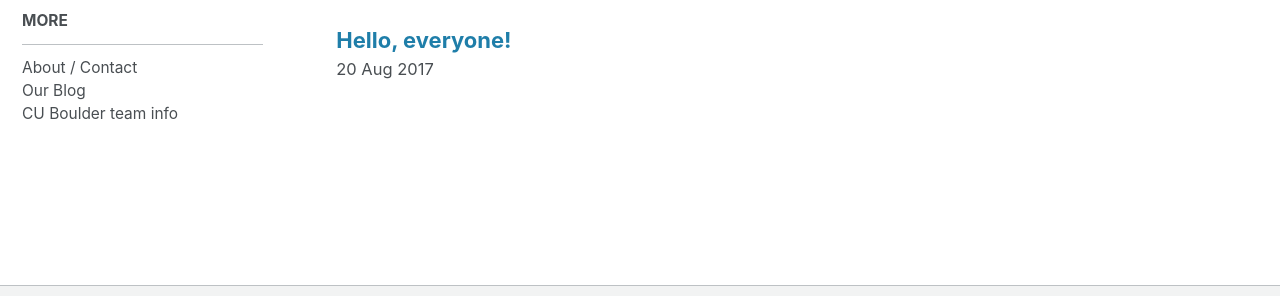
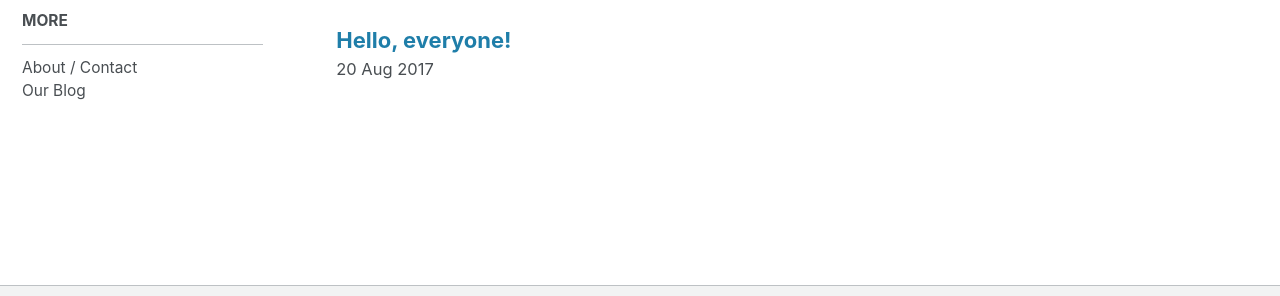
Before and after one commit to matt2718/colorado-qb, a Jekyll site: the page built from index.html, in a window 1280 px wide and 1004 px high. Shown: the part 562-858 px from the top of the window. Built offline with Jekyll 4.4.1, drawn with Linux system fonts in a browser that asks for light colours; the list of posts is cut into pages by our own code.

Commit message:
Update navigation.yml

```diff
--- a/_data/navigation.yml
+++ b/_data/navigation.yml
@@ -29,5 +29,3 @@ linkbar:
         url: /more/contact/
       - title: "Our Blog"
         url: /blog/allposts/
-      - title: "CU Boulder team info"
-        url: /cu/
```
